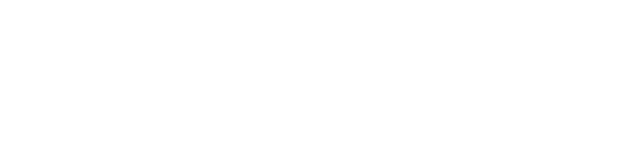
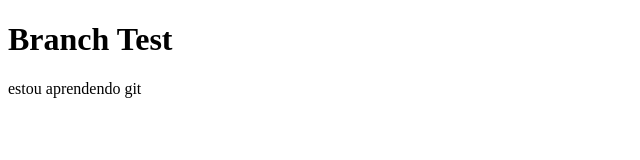
Before and after one commit to lucasvaaa/testgit, a plain HTML site: page index.html in a window 1280 px wide. Shown: the whole page, without its empty margins (0-640 px from the left). Drawn offline with Linux system fonts and the light colour scheme.

Commit message:
adicional de h1 e p

```diff
--- a/index.html
+++ b/index.html
@@ -6,6 +6,7 @@
     <title>Teste Git</title>
 </head>
 <body>
-
+    <h1>Branch Test</h1>
+    <p>estou aprendendo git</p>
 </body>
 </html>
```
